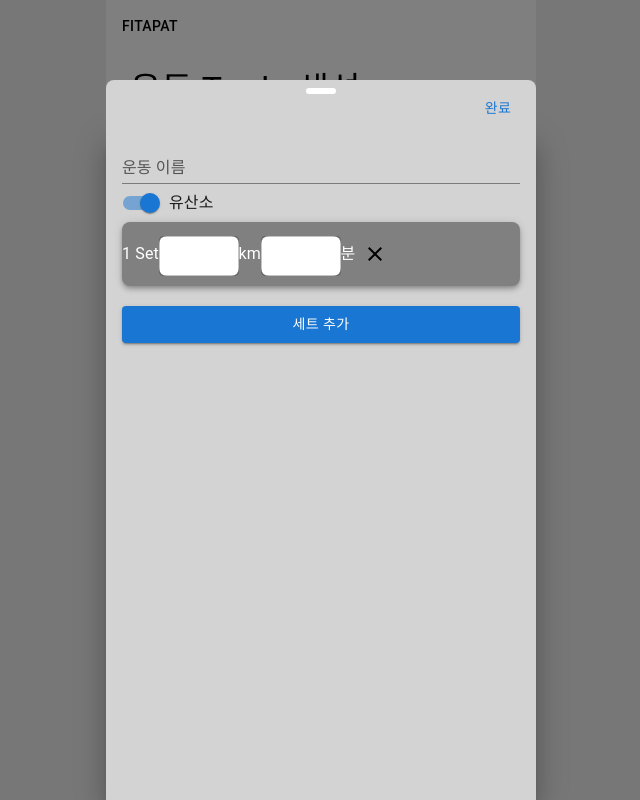
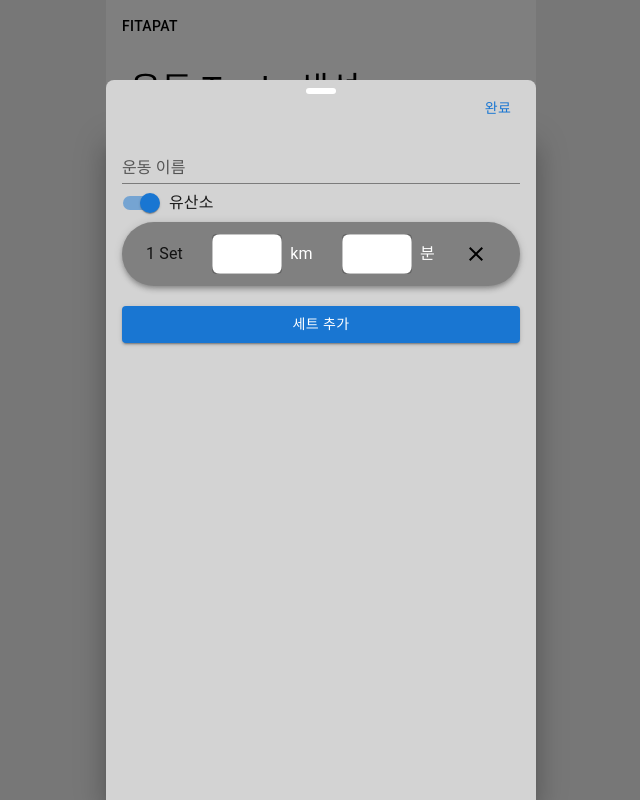
Before and after one commit to Fitapat/Fitapat-front, a Next.js app: page /createTodo in a window 1280 px wide. Both pictures are taken after a click on the button "운동 TO-DO 추가". Shown: the whole page, without its empty margins (319-959 px from the left). Built offline with nearby package versions, Linux system fonts and the light colour scheme.

Commit message:
design: 투두 세트 디자인 수정

```diff
--- a/src/app/createTodo/todoSet.jsx
+++ b/src/app/createTodo/todoSet.jsx
@@ -34,40 +34,42 @@ export default function TodoSet({
       position="static"
       sx={{
         backgroundColor: 'grey',
-        borderRadius: 2,
+        borderRadius: 8,
         marginBottom: '20px',
       }}
     >
-      <Toolbar disableGutters={true}>
-        <Typography>{index} Set</Typography>
+      <Toolbar>
+        <Typography sx={{ flexGrow: 1 }} color="textPrimary">
+          {index} Set
+        </Typography>
         <TextField
           name="load"
           variant="outlined"
           type="number"
           onChange={handleInput}
           size="small"
-          margin="dense"
           sx={{
             width: '20%',
             backgroundColor: 'white',
             borderRadius: 2,
+            margin: 1,
           }}
         />
-        <Typography>{isAerobic ? 'km' : 'kg'}</Typography>
+        <Typography sx={{ flexGrow: 1 }}>{isAerobic ? 'km' : 'kg'}</Typography>
         <TextField
           name="time"
           variant="outlined"
           type="number"
           onChange={handleInput}
           size="small"
-          margin="dense"
           sx={{
             width: '20%',
             backgroundColor: 'white',
             borderRadius: 2,
+            margin: 1,
           }}
         />
-        <Typography>{isAerobic ? '분' : '회'}</Typography>
+        <Typography sx={{ flexGrow: 1 }}>{isAerobic ? '분' : '회'}</Typography>
         <IconButton aria-label="delete set" onClick={() => onDeleteSet(id)}>
           <CloseIcon htmlColor="black" />
         </IconButton>
```
